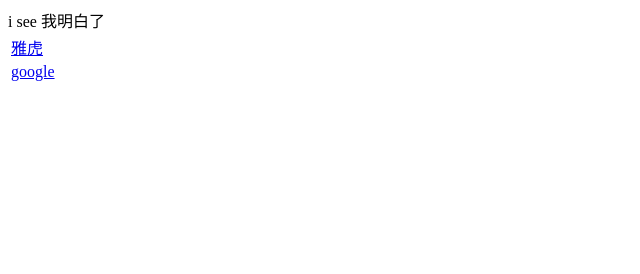
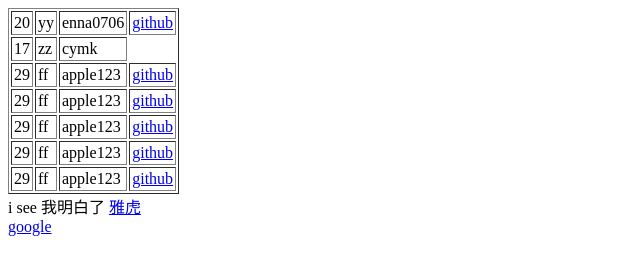
Before and after one commit to app123le/app123le.github.io, a plain HTML site: page index.html in a window 1280 px wide. Shown: the whole page, without its empty margins (0-640 px from the left). Drawn offline with Linux system fonts and the light colour scheme.

Commit message:
Add files via upload

```diff
--- a/index.html
+++ b/index.html
@@ -1,11 +1,13 @@
-
-<table>
-
+<table cellpadding="2" border="1">
+<tr><td> 20 <td>yy <td>enna0706 <td> <a href=https://enna0706.github.io/> github</a>
+<tr><td> 17 <td>zz <td>cymk
+<tr><td> 29 <td>ff <td>apple123 <td> <a href=https://app123le.github.io/> github</a>
+<tr><td> 29 <td>ff <td>apple123 <td> <a href=https://app123le.github.io/> github</a>
+<tr><td> 29 <td>ff <td>apple123 <td> <a href=https://app123le.github.io/> github</a>
+<tr><td> 29 <td>ff <td>apple123 <td> <a href=https://app123le.github.io/> github</a>
+<tr><td> 29 <td>ff <td>apple123 <td> <a href=https://app123le.github.io/> github</a>
+</table>
 i see
 我明白了
 <tr><td><a href=http://www.yahoo.com> 雅虎 </a> <br>
 <tr><td><a href=http://www.google.com> google </a>
-
-
-
-</table>
```
